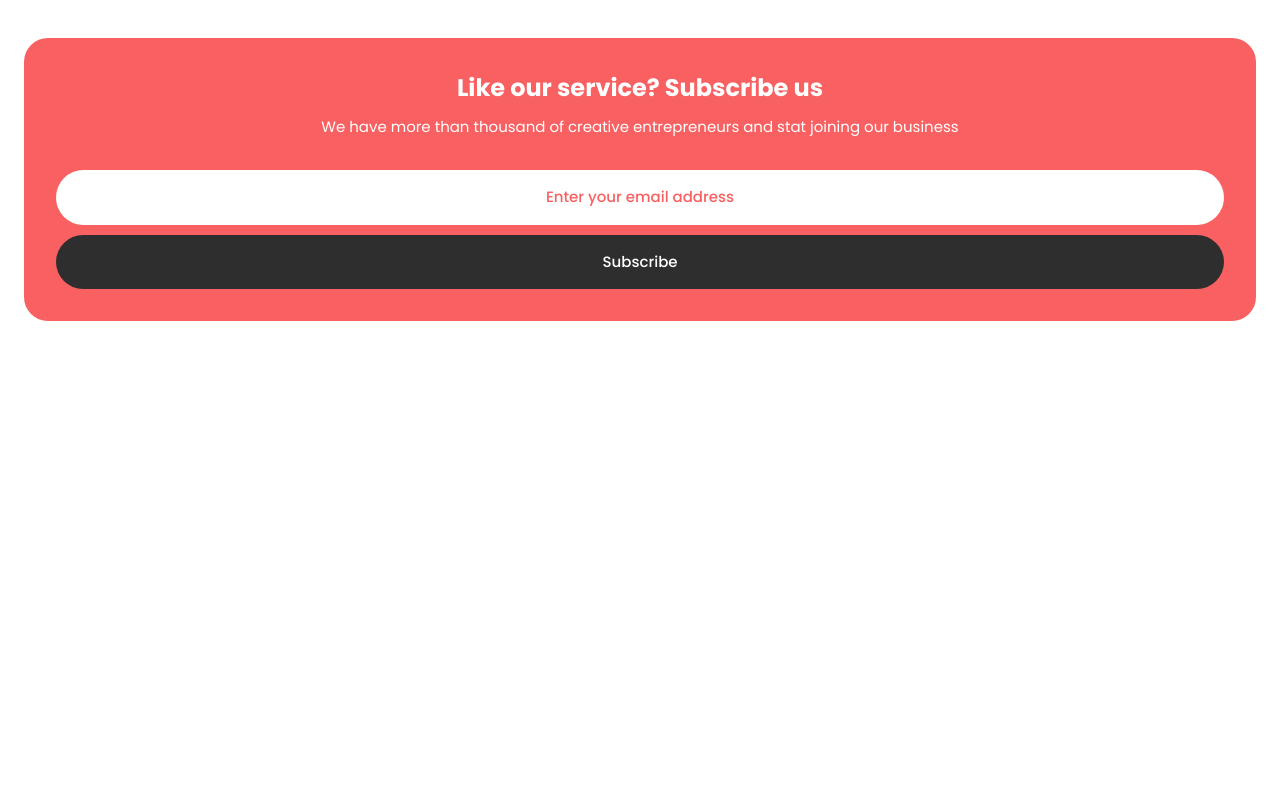
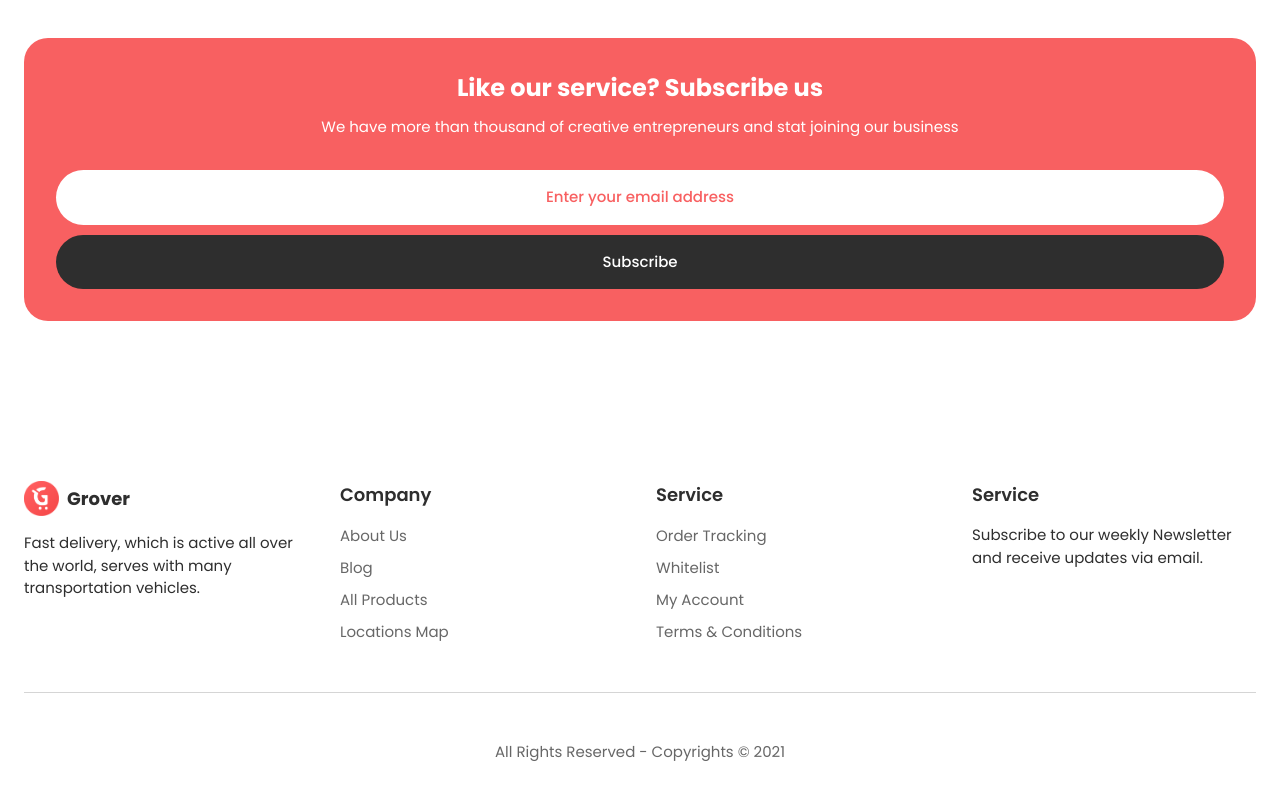
Before and after one commit to fajarfadillahh/grover-grocery-website-tailwind-vite, a website built with Vite: page index.html in a window 1280 px wide. Shown: the part 5385-6197 px from the top of the page. Before the commit the page ends 5786 px from the top, so only its background shows below. Built offline with nearby package versions, Linux system fonts and the light colour scheme.

Commit message:
footer section

```diff
--- a/index.html
+++ b/index.html
@@ -301,6 +301,131 @@
       <!-- ===== NEWSLETTER SECTION ===== -->
     </main>
 
+    <footer class="footer pt-20 pb-12">
+      <div class="footer__container container px-6 grid gap-12">
+        <div
+          class="footer__group grid grid-cols-[repeat(auto-fit,minmax(220px,1fr))] gap-8"
+        >
+          <div class="footer__item">
+            <a
+              href="#"
+              class="footer__logo header__logo inline-flex items-center gap-2 mb-4"
+            >
+              <img
+                src="./src/img/logo.png"
+                alt=""
+                class="header__logo-icon w-[35px]"
+              />
+              <span class="header__logo-text text-[18px] text-black font-bold"
+                >Grover</span
+              >
+            </a>
+            <p class="footer__text text-[15px] text-black">
+              Fast delivery, which is active all over the world, serves with
+              many transportation vehicles.
+            </p>
+          </div>
+
+          <div class="footer__item">
+            <h3
+              class="footer__item-title text-[18px] text-black font-semibold mb-4"
+            >
+              Company
+            </h3>
+
+            <ul class="footer__item-list flex flex-col gap-2">
+              <li class="footer__item-item">
+                <a
+                  href="#"
+                  class="footer__item-link text-[15px] text-grey hover:text-red hover:underline"
+                  >About Us</a
+                >
+              </li>
+              <li class="footer__item-item">
+                <a
+                  href="#"
+                  class="footer__item-link text-[15px] text-grey hover:text-red hover:underline"
+                  >Blog</a
+                >
+              </li>
+              <li class="footer__item-item">
+                <a
+                  href="#"
+                  class="footer__item-link text-[15px] text-grey hover:text-red hover:underline"
+                  >All Products</a
+                >
+              </li>
+              <li class="footer__item-item">
+                <a
+                  href="#"
+                  class="footer__item-link text-[15px] text-grey hover:text-red hover:underline"
+                  >Locations Map</a
+                >
+              </li>
+            </ul>
+          </div>
+
+          <div class="footer__item">
+            <h3
+              class="footer__item-title text-[18px] text-black font-semibold mb-4"
+            >
+              Service
+            </h3>
+
+            <ul class="footer__item-list flex flex-col gap-2">
+              <li class="footer__item-item">
+                <a
+                  href="#"
+                  class="footer__item-link text-[15px] text-grey hover:text-red hover:underline"
+                  >Order Tracking</a
+                >
+              </li>
+              <li class="footer__item-item">
+                <a
+                  href="#"
+                  class="footer__item-link text-[15px] text-grey hover:text-red hover:underline"
+                  >Whitelist</a
+                >
+              </li>
+              <li class="footer__item-item">
+                <a
+                  href="#"
+                  class="footer__item-link text-[15px] text-grey hover:text-red hover:underline"
+                  >My Account</a
+                >
+              </li>
+              <li class="footer__item-item">
+                <a
+                  href="#"
+                  class="footer__item-link text-[15px] text-grey hover:text-red hover:underline"
+                  >Terms & Conditions</a
+                >
+              </li>
+            </ul>
+          </div>
+
+          <div class="footer__item">
+            <h3
+              class="footer__item-title text-[18px] text-black font-semibold mb-4"
+            >
+              Service
+            </h3>
+            <p class="footer__text text-[15px] text-black">
+              Subscribe to our weekly Newsletter and receive updates via email.
+            </p>
+          </div>
+        </div>
+
+        <div class="footer__wrapper container">
+          <p
+            class="footer__copyrights pt-12 border-t-[1.5px] border-solid border-[rgba(46,46,46,0.2)] text-center text-[15px] text-grey"
+          >
+            All Rights Reserved - Copyrights © 2021
+          </p>
+        </div>
+      </div>
+    </footer>
+
     <!-- ===== MAIN JS ===== -->
     <script type="module" src="./src/js/main.js"></script>
   </body>
```
